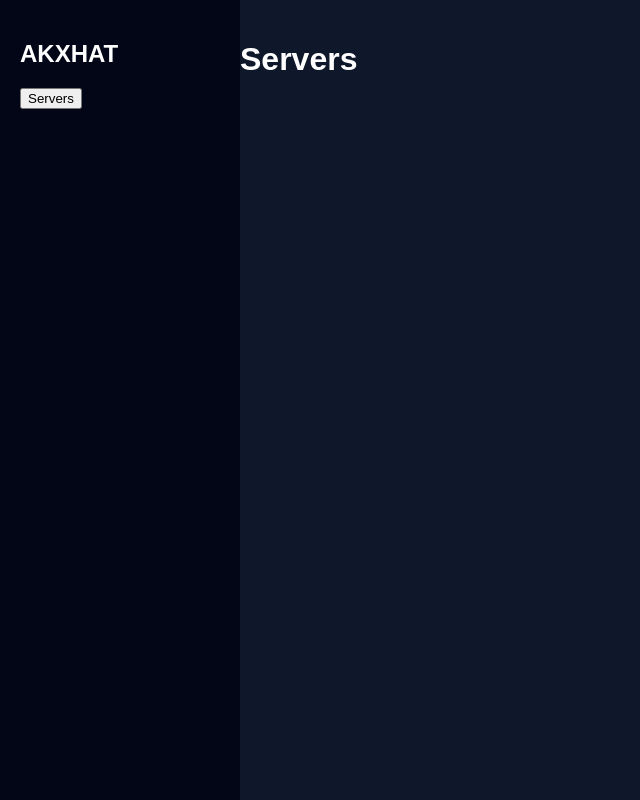
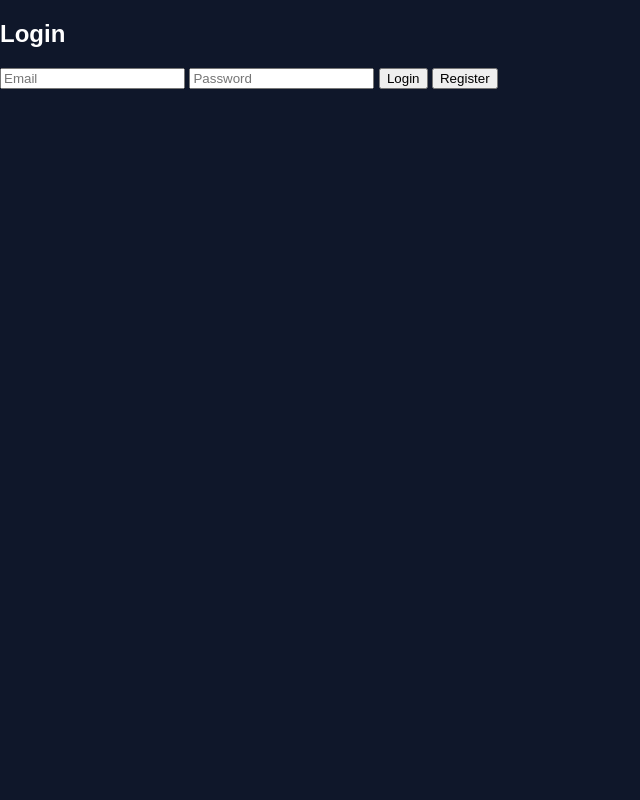
Before and after one commit to Opsolver120/Blaah, a plain HTML site: page index.html in a window 1280 px wide. Shown: the whole page, without its empty margins (0-640 px from the left). Drawn offline with Linux system fonts and the light colour scheme.

Commit message:
Implement authentication UI in index.html
Added authentication section with login and registration buttons.

```diff
--- a/index.html
+++ b/index.html
@@ -6,14 +6,25 @@
 </head>
 <body>
 
-<div class="sidebar">
-  <h2>AKXHAT</h2>
-  <button onclick="loadGuilds()">Servers</button>
+<div id="auth">
+  <h2>Login</h2>
+  <input id="email" placeholder="Email">
+  <input id="password" type="password" placeholder="Password">
+  <button onclick="login()">Login</button>
+  <button onclick="register()">Register</button>
+  <p id="authResult"></p>
 </div>
 
-<div class="main">
-  <h1>Servers</h1>
+<div id="dashboard" style="display:none;">
+  <h1>Dashboard</h1>
+  <button onclick="loadGuilds()">Load Servers</button>
+  <button onclick="loadUsers()">Admin Panel</button>
+
+  <h2>Servers</h2>
   <div id="guilds"></div>
+
+  <h2>Admin Users</h2>
+  <div id="users"></div>
 </div>
 
 <script src="script.js"></script>
```
